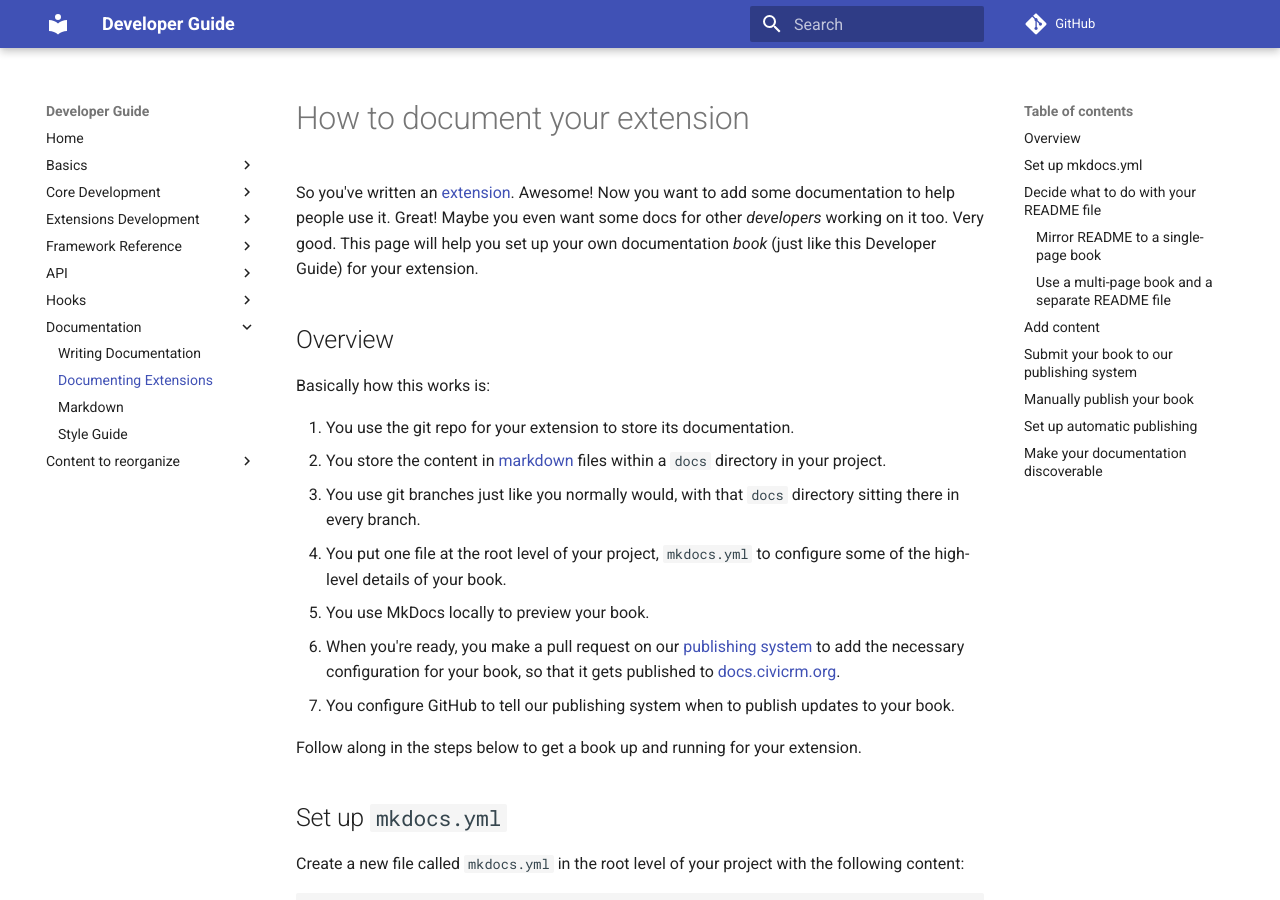
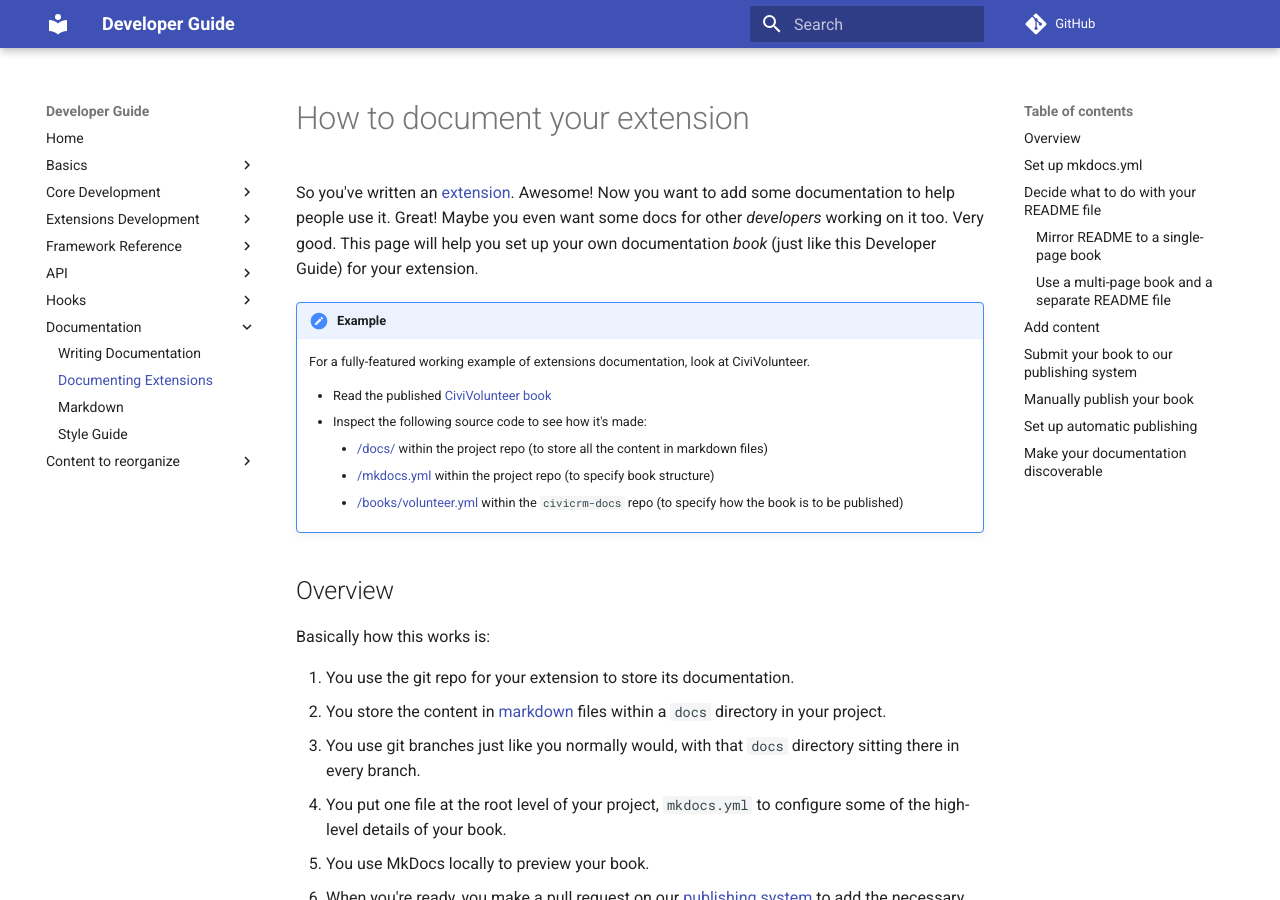
Before and after one commit to civicrm/civicrm-dev-docs, an MkDocs documentation site: the page built from docs/documentation/extensions.md, in a window 1280 px wide and 900 px high. Built offline with MkDocs 1.6.1 and Material for MkDocs 9.7.7, drawn with Linux system fonts in a browser that asks for light colours; comment, search, counter and statistics services are not loaded; old or Windows-style settings are respelled for this version of MkDocs; some of the changed lines change nothing that is shown.

Commit message:
Ext meta docs - add example of CiviVolunteer

```diff
--- a/docs/documentation/extensions.md
+++ b/docs/documentation/extensions.md
@@ -2,16 +2,14 @@
 
 So you've written an [extension](/extensions/basics). Awesome! Now you want to add some documentation to help people use it. Great! Maybe you even want some docs for other *developers* working on it too. Very good. This page will help you set up your own documentation *book* (just like this Developer Guide) for your extension.
 
-<!-- (commented out until we can get the CiviVolunteer book up)
 !!! summary "Example"
     For a fully-featured working example of extensions documentation, look at CiviVolunteer.
 
     * Read the published [CiviVolunteer book](https://docs.civicrm.org/volunteer/en/latest/)
     * Inspect the following source code to see how it's made:
-        * [`/docs/`](https://github.com/civicrm/org.civicrm.volunteer/tree/master/docs) within the project repo (to store all the content in markdown files)
-        * [`/mkdocs.yml`](https://github.com/civicrm/org.civicrm.volunteer/blob/master/mkdocs.yml) within the project repo (to specify book structure)
-        * [`/books/volunteer.yml`](https://github.com/civicrm/civicrm-docs/blob/master/books/volunteer.yml) within the `civicrm-docs` repo (to specify how the book is to be published)
--->
+        * [/docs/](https://github.com/civicrm/org.civicrm.volunteer/tree/master/docs) within the project repo (to store all the content in markdown files)
+        * [/mkdocs.yml](https://github.com/civicrm/org.civicrm.volunteer/blob/master/mkdocs.yml) within the project repo (to specify book structure)
+        * [/books/volunteer.yml](https://github.com/civicrm/civicrm-docs/blob/master/books/volunteer.yml) within the `civicrm-docs` repo (to specify how the book is to be published)
 
 ## Overview
 
```
